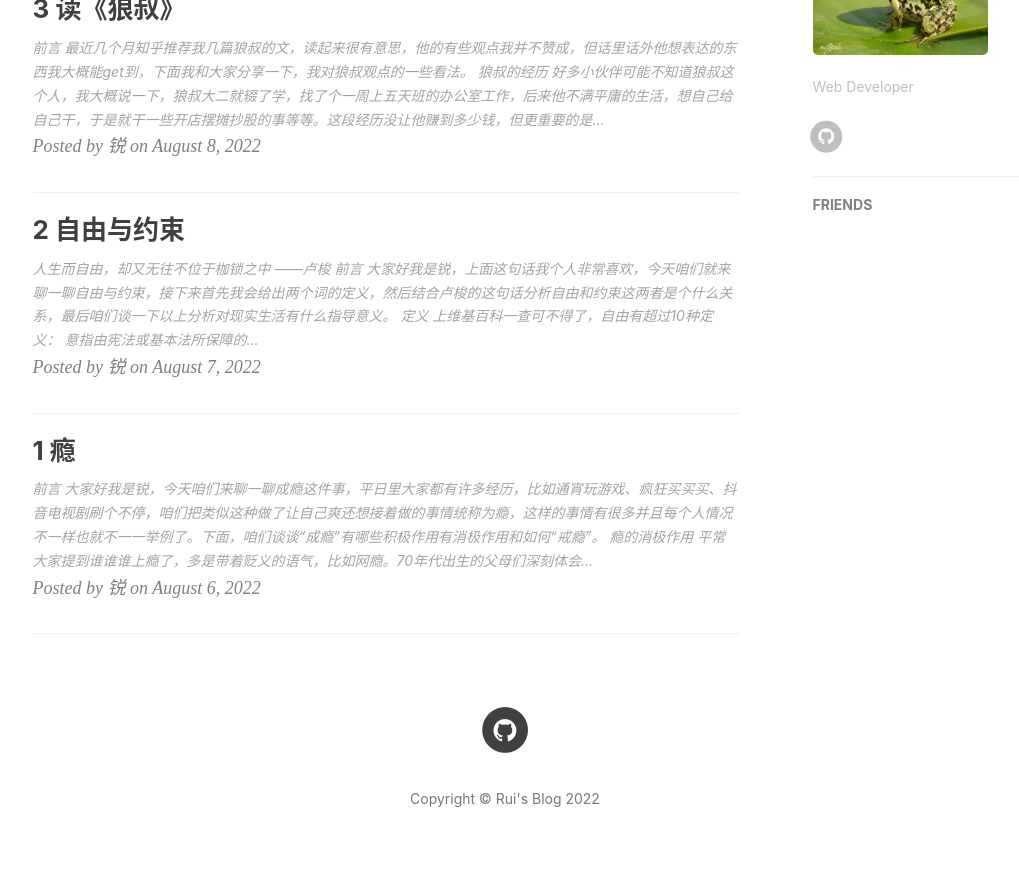
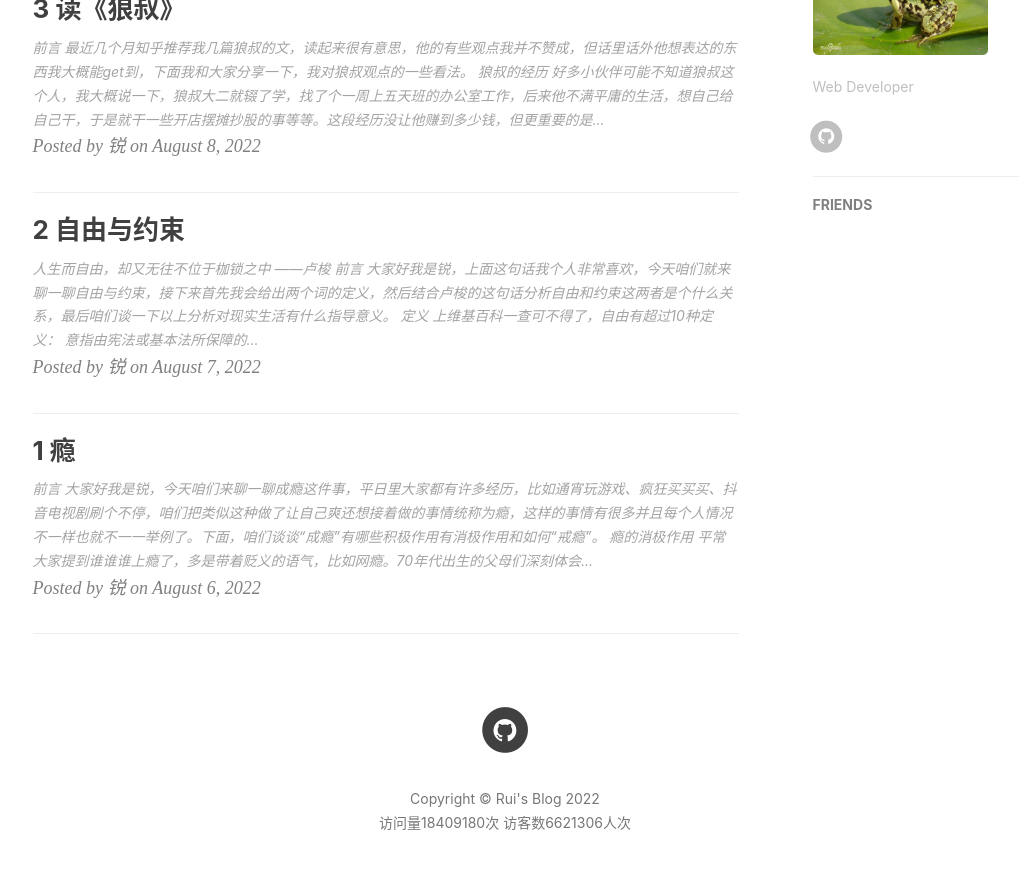
Before and after one commit to Fr3027/Fr3027.github.io, a Jekyll site: the page built from index.html, in a window 1280 px wide and 900 px high, scrolled down 686 px. Shown: the top 869 px of the window, without its empty margins (135-1154 px from the left). Built offline with Jekyll 4.4.1, drawn with Linux system fonts in a browser that asks for light colours; nearby versions of some CDN libraries; the list of posts is cut into pages by our own code; comment, search, counter and statistics services are not loaded.

Commit message:
uv pv展示

```diff
--- a/_includes/footer.html
+++ b/_includes/footer.html
@@ -72,6 +72,10 @@
                 <p class="copyright text-muted">
                     Copyright &copy; {{ site.title }} {{ site.time | date: '%Y' }}
                 </p>
+                <div class="copyright text-muted">
+                    <span id="busuanzi_container_site_pv" style="display: inline;">访问量<span class="foot-count" id="busuanzi_value_site_pv">18409180</span>次</span>
+                    <span id="busuanzi_container_site_uv" style="display: inline;">访客数<span class="foot-count" id="busuanzi_value_site_uv">6621306</span>人次</span>
+                </div>
             </div>
         </div>
     </div>
```
